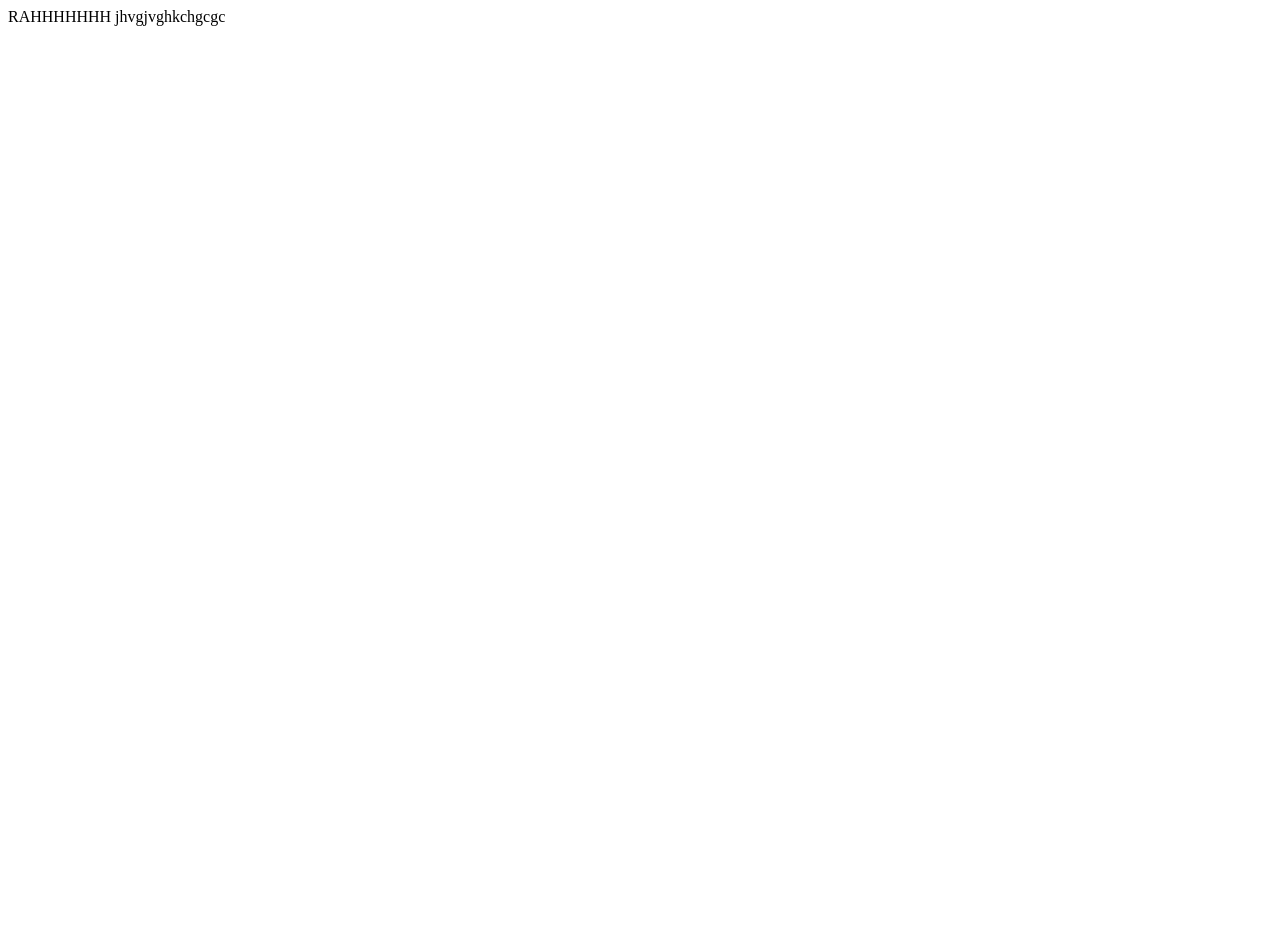
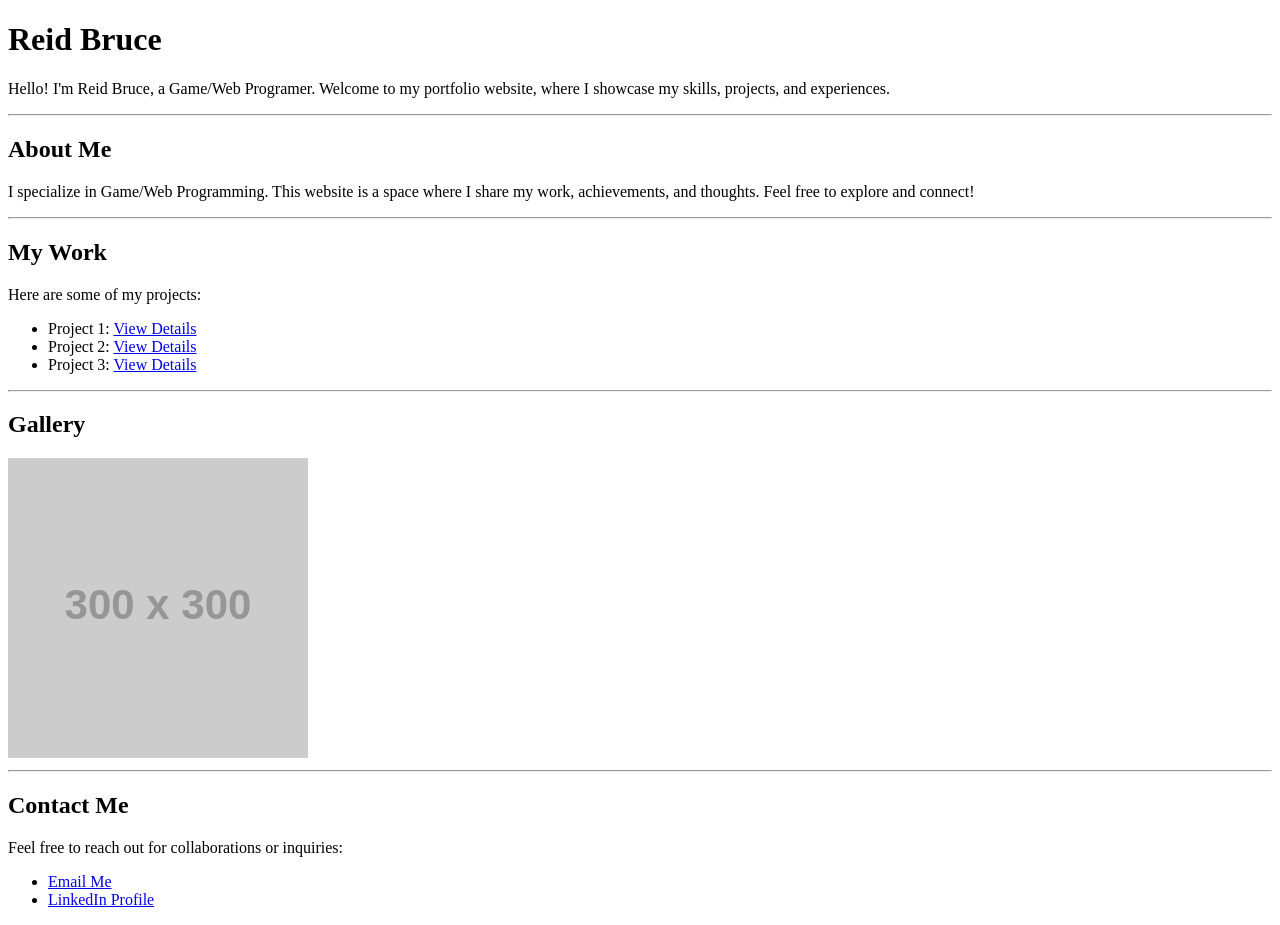
Before and after one commit to ReidBruce/ReidBruce.github.io, a plain HTML site: page index.html in a window 1280 px wide. Before the commit the page ends 800 px from the top, so only its background shows below. Drawn offline with Linux system fonts and the light colour scheme; placeholder pictures from the web are drawn by us.

Commit message:
Update index.html

```diff
--- a/index.html
+++ b/index.html
@@ -1,13 +1,42 @@
-<!doctype html>
-<html>
+<!DOCTYPE html>
+<html lang="en">
+<head>
+    <meta charset="UTF-8">
+    <meta name="viewport" content="width=device-width, initial-scale=1.0">
+    <title>My Portfolio</title>
+</head>
+<body>
+    <!-- Section: Header -->
+    <h1>Reid Bruce</h1>
+    <p>Hello! I'm Reid Bruce, a Game/Web Programer. Welcome to my portfolio website, where I showcase my skills, projects, and experiences.</p>
+    <hr>
 
-<head>
-   RAHHHHHHH
-</head>
+    <!-- Section: About -->
+    <h2>About Me</h2>
+    <p>I specialize in Game/Web Programming. This website is a space where I share my work, achievements, and thoughts. Feel free to explore and connect!</p>
+    <hr>
 
-<body>
-    jhvgjvghkchgcgc
+    <!-- Section: Portfolio -->
+    <h2>My Work</h2>
+    <p>Here are some of my projects:</p>
+    <ul>
+        <li>Project 1: <a href="https://loremipsum.io/" target="_blank">View Details</a></li>
+        <li>Project 2: <a href="https://loremipsum.io/" target="_blank">View Details</a></li>
+        <li>Project 3: <a href="https://loremipsum.io/" target="_blank">View Details</a></li>
+    </ul>
+    <hr>
 
+    <!-- Section: Gallery -->
+    <h2>Gallery</h2>
+    <img src="https://via.placeholder.com/300" alt="Placeholder image of my work" style="max-width: 100%;">
+    <hr>
+
+    <!-- Section: Contact -->
+    <h2>Contact Me</h2>
+    <p>Feel free to reach out for collaborations or inquiries:</p>
+    <ul>
+        <li><a href="reidbruce@u.boisestate.edu">Email Me</a></li>
+        <li><a href="https://www.linkedin.com/in/yourprofile" target="_blank">LinkedIn Profile</a></li>
+    </ul>
 </body>
-
 </html>
```
